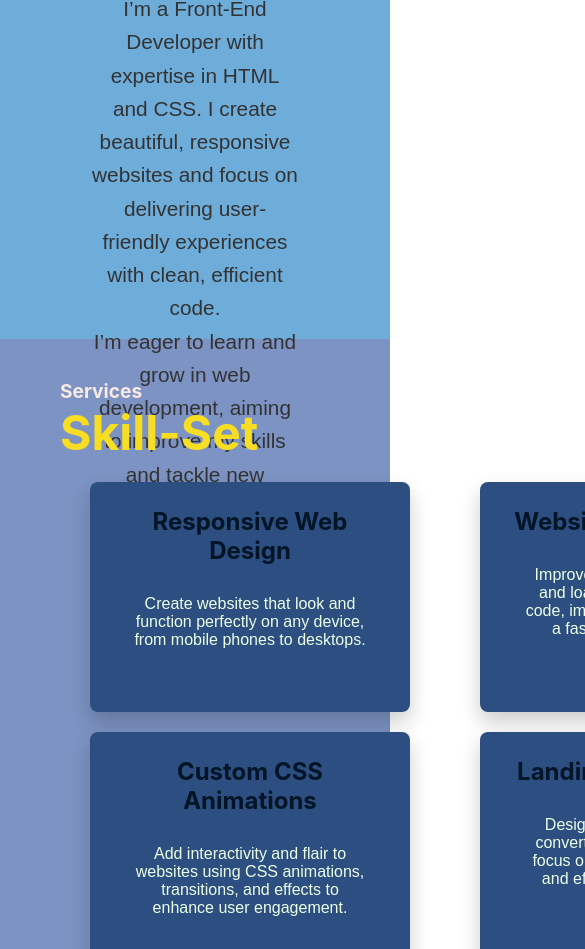
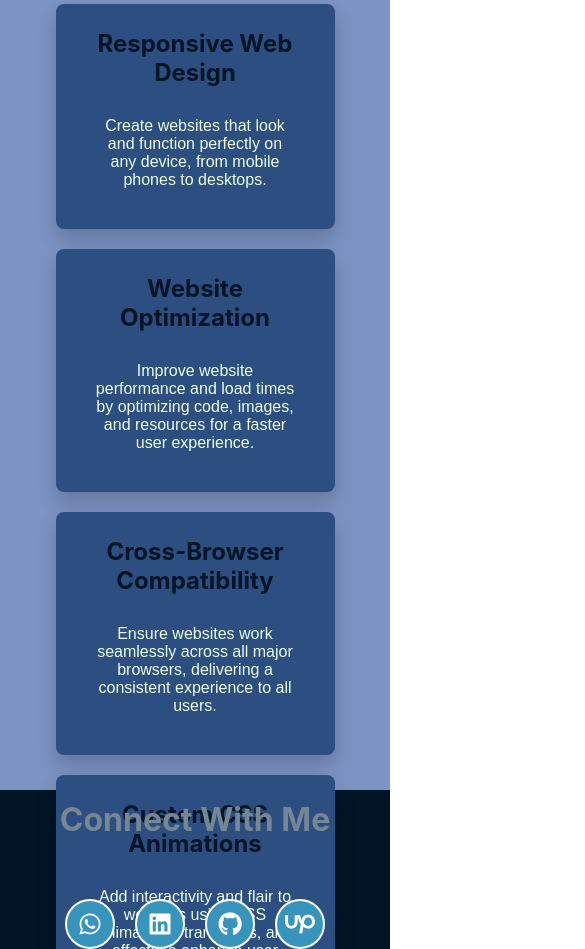
Before and after one commit to ayeshaa74/Portfolio, a plain HTML site: page index.html in a window 390 px wide. Shown: the part 1051-2000 px from the top of the page, 585 px wide, since content can reach past the window. Drawn offline with Linux system fonts and the light colour scheme; a web font is replaced by a local one.

Commit message:
first commit

```diff
--- a/style.css
+++ b/style.css
@@ -81,7 +81,7 @@
     background-size: cover;
     background-position: center;
     height: 100vh;
-    width: 100vw;
+    max-width: 100vw;
 }
 .intro {
     text-align: center;
@@ -137,7 +137,7 @@ h3 {
     background-color: #7C93C3;
     color: white;
     height: 110vh;
-    width: 100vw;
+    max-width: 100vw;
     margin: 0 auto;
     padding: 20px;
 }
@@ -169,7 +169,7 @@ color: #F8DE22;
     text-align: center;
     border-radius: 8px;
     box-shadow: 0 10px 20px rgba(0, 0, 0, 0.2);
-    width: 320px;
+    max-width: 320px;
     height: 230px;
     margin-left: 50px;
     transition: transform 0.3s ease, box-shadow 0.3s ease;
@@ -196,7 +196,7 @@ color: #F8DE22;
 }
 .footer {
     background-color: #021526;
-    width: 100vw;
+    max-width: 100vw;
     height: 50vh;
     margin: 0 auto;
     padding: 20px;
@@ -251,7 +251,7 @@ color: #F8DE22;
 }
 
 
- @media (max-width: 768px) {
+ /* @media (max-width: 768px) {
     .container {
         grid-template-columns: repeat(2, 1fr);
     }
@@ -261,5 +261,128 @@ color: #F8DE22;
     .container {
         grid-template-columns: 1fr;
     }
-}  */
-/* Default Styles
+}   */
+   /* General styling for smaller screens */
+@media (max-width: 1024px) {
+    h1 {
+        font-size: 4rem; /* Reduce heading sizes */
+    }
+    h2 {
+        font-size: 2.5rem;
+    }
+    h3 {
+        font-size: 1.5rem;
+    }
+    .box {
+        width: 280px; /* Adjust box width */
+    }
+    .service {
+        margin-left: 20px; /* Reduce margin for services */
+    }
+}
+
+/* Tablet screens */
+@media (max-width: 768px) {
+    .container {
+        flex-direction: column; /* Stack elements vertically */
+        height: auto; /* Adjust height */
+        width: 100%; /* Full width */
+    }
+    .main-container {
+        grid-template-columns: 1fr 1fr; /* Two columns */
+    }
+    .box {
+        margin-left: 0; /* Remove margin for smaller screens */
+        width: 100%;
+        height: auto;
+    }
+    .footer {
+        height: auto;
+        text-align: center; /* Center footer content */
+    }
+}
+
+/* General styling for smaller screens */
+@media (max-width: 1024px) {
+    h1 {
+        font-size: 4rem; /* Reduce heading sizes */
+    }
+    h2 {
+        font-size: 2.5rem;
+    }
+    h3 {
+        font-size: 1.5rem;
+    }
+    .box {
+        width: 280px; /* Adjust box width */
+    }
+    .service {
+        margin-left: 20px; /* Reduce margin for services */
+    }
+}
+
+/* Tablet screens */
+@media (max-width: 768px) {
+    .container {
+        flex-direction: column; /* Stack elements vertically */
+        height: auto; /* Adjust height */
+        width: 100%; /* Full width */
+        overflow-x: hidden; /* Hide horizontal overflow */
+    }
+    .main-container {
+        grid-template-columns: 1fr 1fr; /* Two columns */
+    }
+    .box {
+        margin-left: 0; /* Remove margin for smaller screens */
+        width: 100%;
+        height: auto;
+    }
+    .footer {
+        height: auto;
+        text-align: center; /* Center footer content */
+    }
+}
+
+/* Mobile screens */
+@media (max-width: 480px) {
+    .linebar {
+        left: 10px; /* Adjust positioning */
+        font-size: 18px; /* Smaller font size */
+        padding: 8px 12px; /* Adjust padding */
+    }
+    .linebar ul li a {
+        font-size: 16px; /* Reduce font size */
+    }
+    h1 {
+        font-size: 2.5rem;
+    }
+    h2 {
+        font-size: 1.8rem;
+    }
+    h3 {
+        font-size: 1rem;
+    }
+    .main-container {
+        grid-template-columns: 1fr; /* Single column for mobile */
+        overflow-x: hidden; /* Hide horizontal overflow */
+    }
+    .box {
+        margin: 0 auto; /* Center boxes */
+        width: 90%; /* Full width with margin */
+        height: auto;
+    }
+    .about {
+        padding: 10px;
+        height: auto;
+    }
+    .footer {
+        padding: 10px;
+        height: auto;
+    }
+    .contact i {
+        font-size: 1.5rem; /* Reduce icon size */
+        padding: 15px;
+        width: 50px;
+        height: 50px;
+    }
+}
```
